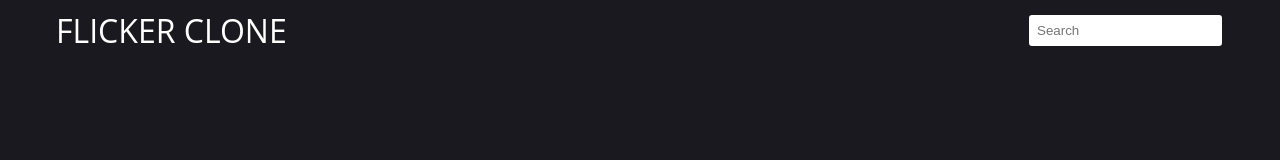
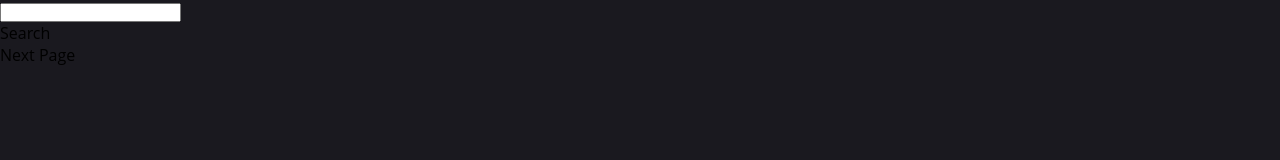
Before and after one commit to evgeniatrudova/JS_API_PictureGallery, a plain HTML site: page index.html in a window 1280 px wide. Drawn offline with Linux system fonts and the light colour scheme.

Commit message:
Update index.html

```diff
--- a/index.html
+++ b/index.html
@@ -1,25 +1,19 @@
-<turePE html>
+<!DOCTYPE html>
 <html>
   <head>
-    <meta charset="UTF-8"/>
+    <meta charset="UTF-8" />
     <meta name="viewport" content="width=device-width, initial-scale=1.0" />
-    <link rel="stylesheet" href="css/style.css" />
+    <link rel="stylesheet" href="css/style.css"/>
+    <title>Picture Gallery</title>
+  </head>
+  <body>
+
+    <div class ="search">
+    <input type="text">
+    <div class= "searchbutton">Search</div>
+    </div>
+    <div class="gallery"></div>
+    <div class="next">Next Page</div>
     <script src="js/app.js"></script>
-    <title>Flicker Clone App</title>
-  </head>
-
-  <body>
-    <header class="container">
-      <div class="header__content">
-        <a href="index.html" class="header__logo">FLICKER CLONE</a>
-        <form> <input type="text" class="header__search" placeholder ="Search" /> </form>
-      </div>
-    </header>
-    <div class="container">
-      <div class="picture">
-
-      </div>
-    </div>
-
   </body>
 </html>
```
